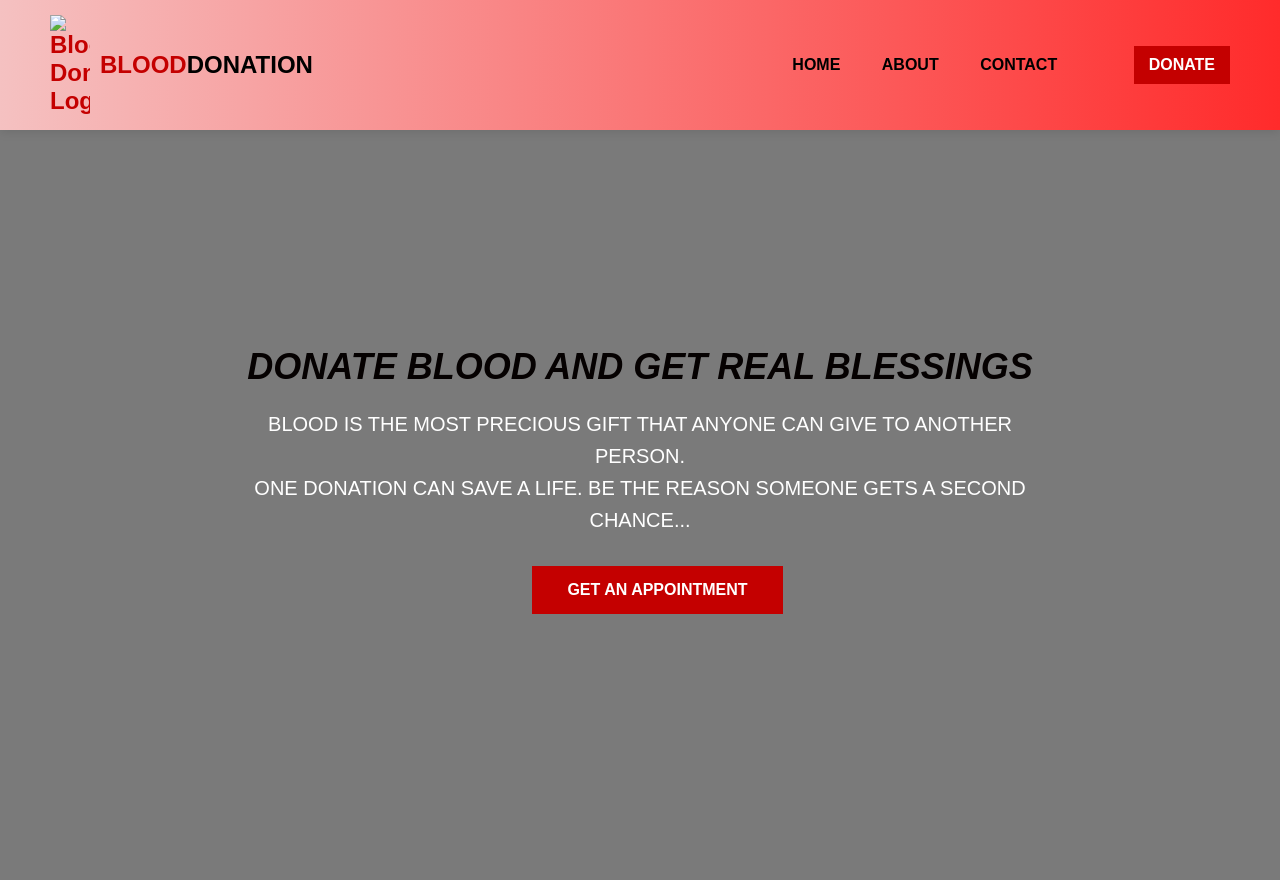
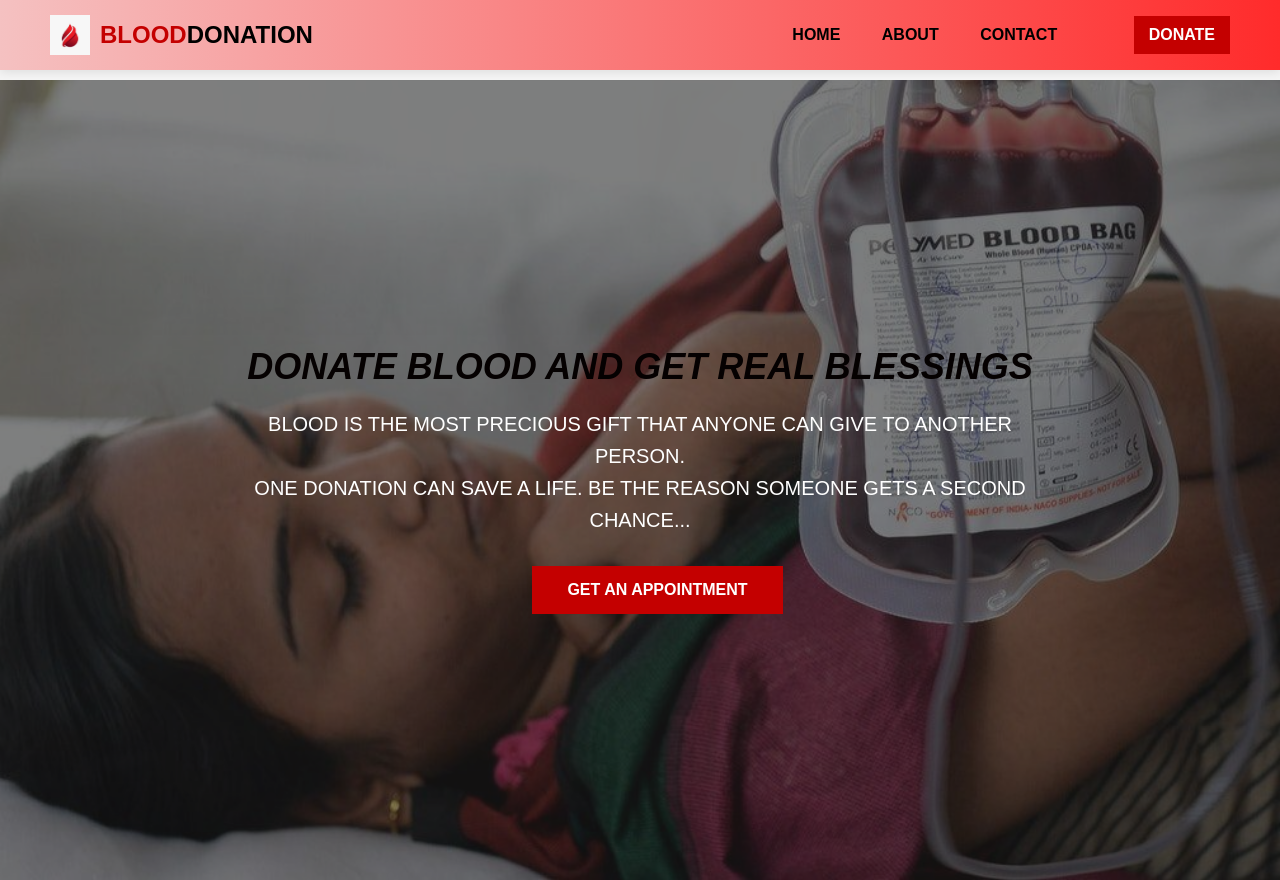
Before and after one commit to Figriatou-Salihou/Blood-donation, a plain HTML site: page index.html in a window 1280 px wide. Drawn offline with Linux system fonts and the light colour scheme.

Commit message:
mordification in images, and directories

```diff
--- a/index.html
+++ b/index.html
@@ -181,7 +181,7 @@
 <header>
     <div class="logo">
         <!--  LOGO IMAGE HERE -->
-        <img src="LOGO.png" alt="Blood Donation Logo">
+        <img src="assets/images/logo.jpeg" alt="Blood Donation Logo">
         BLOOD <span style="color:black;">DONATION</span>
     </div>
 
@@ -204,17 +204,17 @@
 
         <!--  SLIDE IMAGE 1 -->
         <div class="slide active">
-            <img src="image1 (1).jpeg" alt="Blood Donation Slide 1">
+            <img src="assets/images/slide1.jpeg" alt="Blood Donation Slide 1">
         </div>
 
         <!--  SLIDE IMAGE 2 -->
         <div class="slide">
-            <img src="image1 (2).jpg" alt="Blood Donation Slide 2">
+            <img src="assets/images/slide2.jpeg" alt="Blood Donation Slide 2">
         </div>
 
         <!-- SLIDE IMAGE 3 -->
         <div class="slide">
-            <img src="image1 (4).jpg" alt="Blood Donation Slide 3">
+            <img src="assets/images/slide3.jpg" alt="Blood Donation Slide 3">
         </div>
 
          <!--  SLIDE IMAGE 3 -->
```
Also changed, not shown: assets/images/logo.jpeg (renamed from assets/images/WhatsApp Image 2025-12-22 at 11.30.21.jpeg), assets/images/slide1.jpeg (renamed from assets/images/WhatsApp Image 2025-12-22 at 11.30.21 (1).jpeg), assets/images/slide2.jpeg (renamed from assets/images/WhatsApp Image 2025-12-22 at 11.30.25.jpeg), assets/images/slide3.jpg (renamed from assets/images/22fc24df8634844731ee7cf47a35e59b.jpg).
